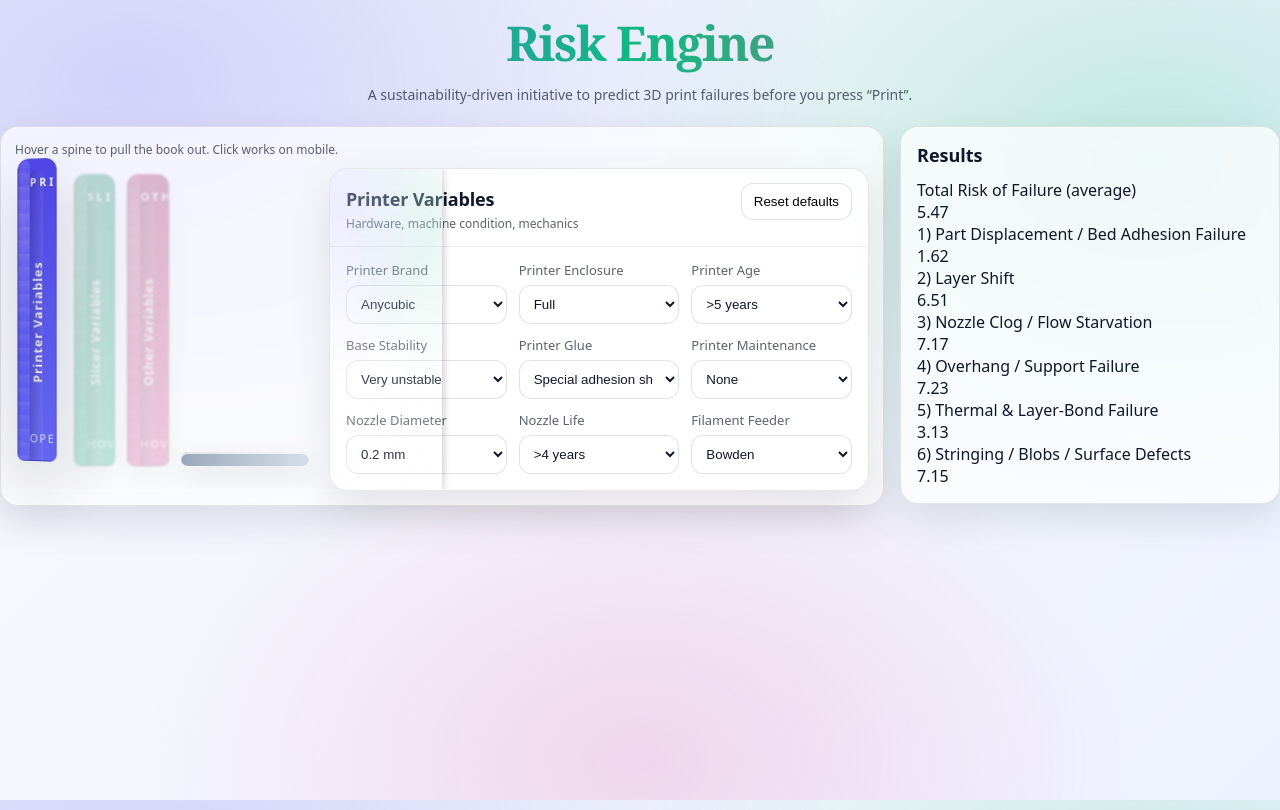
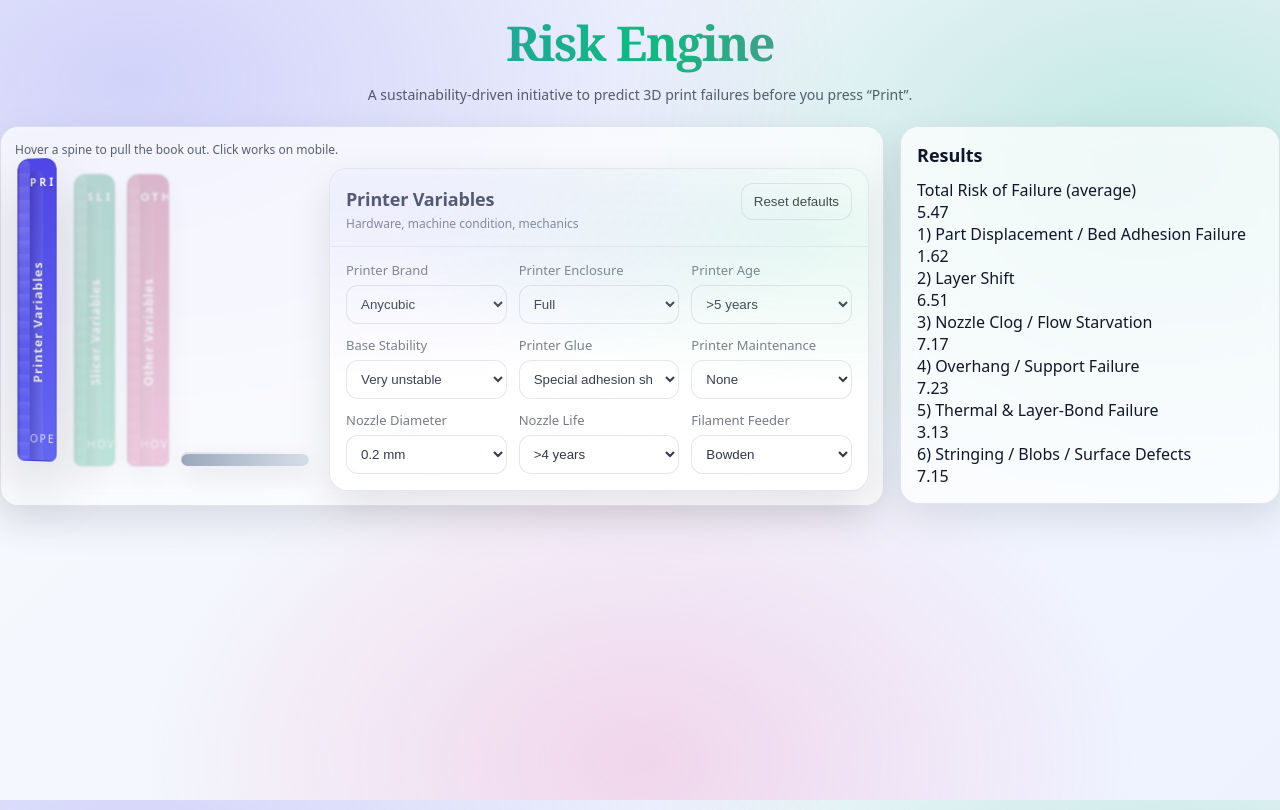
Before and after one commit to parthjain10/amplify-risk-app, a Next.js app: page / in a window 1280 px wide. Built offline with nearby package versions, Linux system fonts and the light colour scheme.

Commit message:
Update page.tsx

```diff
--- a/app/page.tsx
+++ b/app/page.tsx
@@ -124,6 +124,8 @@ export default function Home() {
                       </div>
                       <div className="spineTitle">{g.title}</div>
                       <div className="spineSmall">{isActive ? "OPEN" : "HOVER"}</div>
+                      <div className="pageEdge" />
+
                     </div>
                   );
                 })}
@@ -131,7 +133,7 @@ export default function Home() {
               </div>
 
               {/* Opened book (shows inputs INSIDE it) */}
-              <div className="openBook" key={active}>
+              <div className="openBook opening" key={active}>
                 <div className="openBookHeader">
                   <div>
                     <div className="openBookTitle">{activeGroup.title}</div>
```
